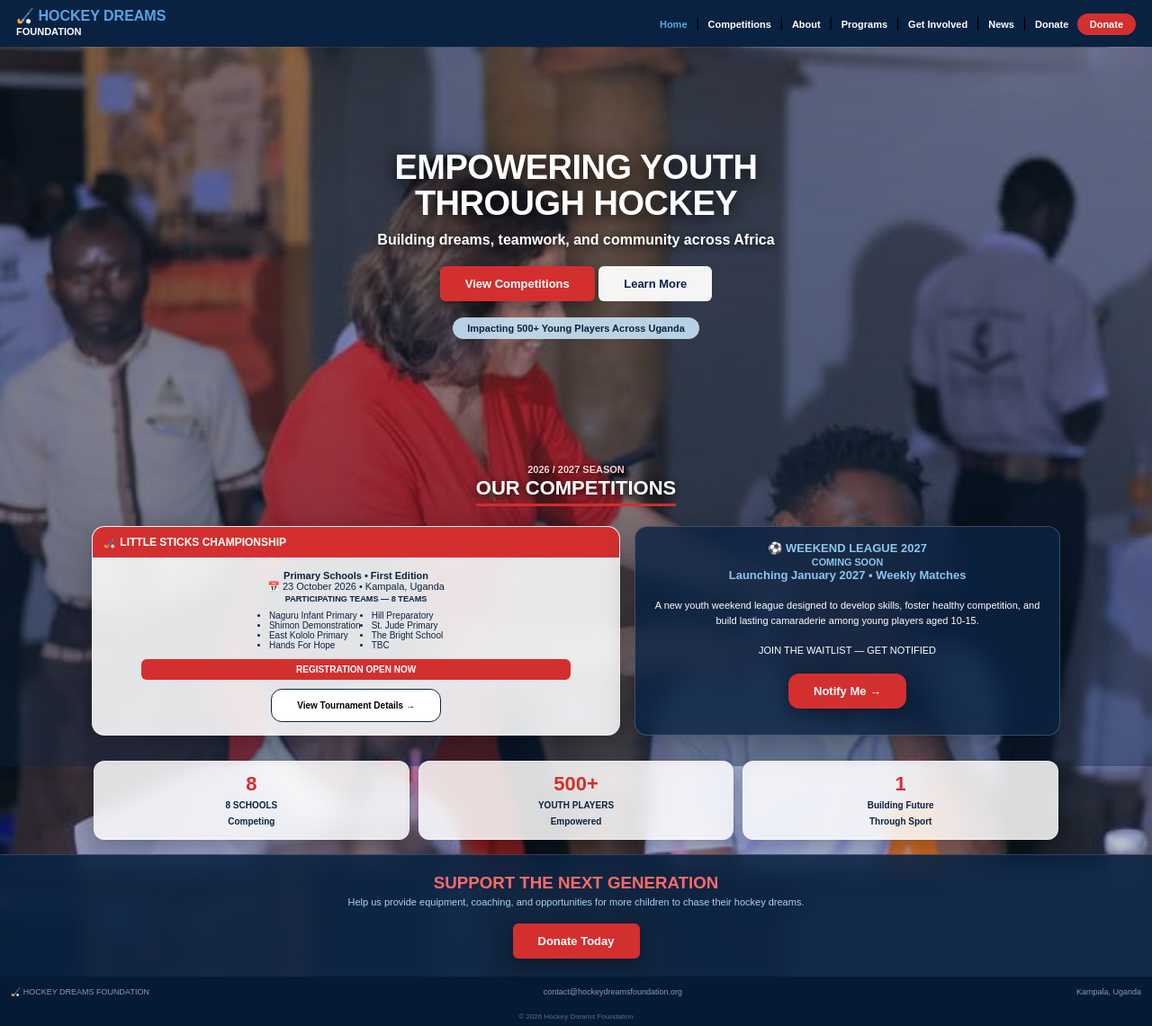
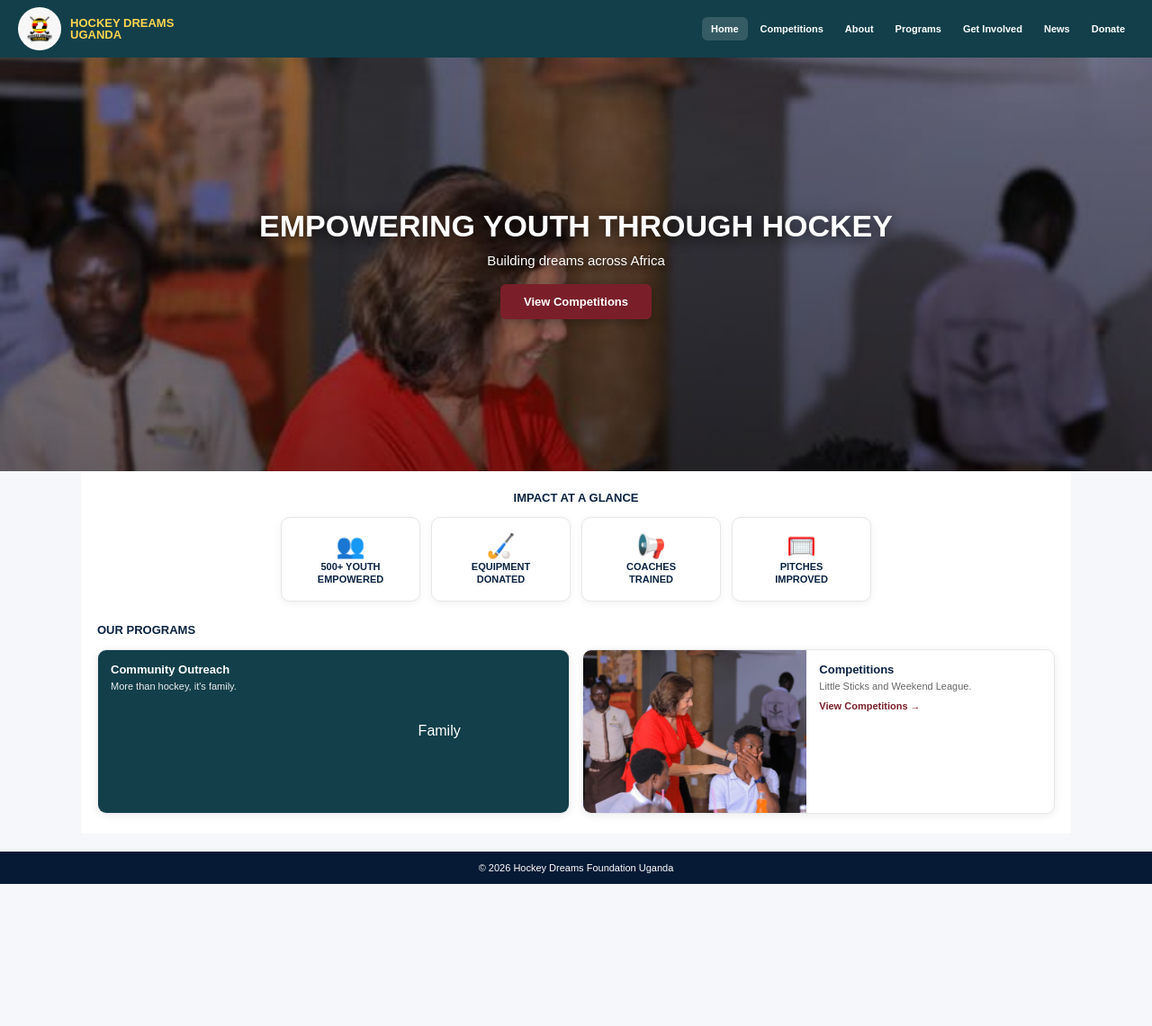
Before and after one commit to adminhockeydreamsugandaorg-alt/Hockey_Dreams_foundation, a plain HTML site: page index.html in a window 1280 px wide. Shown: the whole page at 90% size. After the commit the page ends 983 px from the top, so only its background shows below. Drawn offline with Linux system fonts and the light colour scheme.

Commit message:
Update index.html

```diff
--- a/index.html
+++ b/index.html
@@ -1,119 +1,91 @@
-<!DOCTYPE html><html><head><meta charset="UTF-8"><meta name="viewport" content="width=device-width,initial-scale=1"><title>Hockey Dreams</title>
+<!DOCTYPE html><html><head><meta charset="UTF-8"><meta name="viewport" content="width=device-width, initial-scale=1.0"><title>Hockey Dreams Uganda</title>
 <style>
-*{margin:0;padding:0;box-sizing:border-box;font-family:Arial}
-body{background:#0A2342}
-.header{background:rgba(10,35,66,0.92);backdrop-filter:blur(10px);padding:10px 18px;display:flex;justify-content:space-between;align-items:center;flex-wrap:wrap;position:sticky;top:0;z-index:999}
-.logo{font-weight:900;color:#5BA4E5;font-size:16px;line-height:1}.logo span{color:white;font-size:11px}
-.nav a{color:white;text-decoration:none;font-size:11px;font-weight:700;margin:0 5px;cursor:pointer}.nav a.active{color:#5BA4E5}
-.donate{background:#D32F2F;color:white;padding:6px 14px;border-radius:14px;font-weight:900;font-size:11px}
+*{margin:0;padding:0;box-sizing:border-box;font-family:Arial,system-ui}
+body{background:#f5f7fa}
+.header{background:#123F4A;color:white;padding:8px 20px;display:flex;justify-content:space-between;align-items:center;flex-wrap:wrap;position:sticky;top:0;z-index:999}
+.logo-area{display:flex;align-items:center;gap:10px}
+.logo-img{height:48px;width:auto;background:white;border-radius:50%;padding:2px}
+.logo-text{font-weight:900;color:#FFD54F;font-size:13px;line-height:1}
+.nav{display:flex;gap:4px;flex-wrap:wrap;font-size:11px;font-weight:700}
+.nav a{color:white;padding:7px 10px;border-radius:6px;cursor:pointer;text-decoration:none}
+.nav a.active{background:rgba(255,255,255,0.15)}
 .page{display:none}.page.active{display:block}
-
-/* FULL PAGE HERO BACKGROUND */
-#page-home{
-width:100%;
-min-height:100vh;
-background:linear-gradient(rgba(10,35,66,0.25),rgba(10,35,66,0.55)),url('community_small.jpg');
-background-size:cover;
-background-position:center top;
-background-attachment:fixed;
-}
-
-/* Transparent hero text */
-.hero-full{
-width:100%;
-height:55vh;
-min-height:320px;
-display:flex;
-flex-direction:column;
-justify-content:center;
-align-items:center;
-text-align:center;
-color:white;
-padding:20px
-}
-.hero-full h1{font-size:38px;font-weight:900;text-shadow:0 4px 20px rgba(0,0,0,0.9);line-height:1.05;letter-spacing:-0.5px}
-.hero-full .sub{margin:12px 0 20px;font-size:16px;font-weight:700;text-shadow:0 2px 10px rgba(0,0,0,0.8)}
-.btn{padding:12px 28px;border-radius:6px;font-weight:900;font-size:13px;border:none;cursor:pointer}
-.btn-red{background:#D32F2F;color:white;box-shadow:0 6px 20px rgba(0,0,0,0.4)}
-.btn-light{background:rgba(255,255,255,0.95);color:#0A2342}
-.tag{margin-top:18px;background:rgba(199,227,245,0.9);color:#0A2342;padding:6px 16px;border-radius:14px;font-size:11px;font-weight:800;display:inline-block;backdrop-filter:blur(5px)}
-
-/* TRANSPARENT CARDS - GLASS EFFECT */
-.title-transparent{text-align:center;padding:20px 0 10px}
-.title-transparent small{color:#FFD0D0;font-weight:800;font-size:11px;text-shadow:0 1px 5px rgba(0,0,0,0.8)}
-.title-transparent h2{color:white;font-weight:900;font-size:22px;border-bottom:3px solid #D32F2F;display:inline-block;padding-bottom:4px;text-shadow:0 2px 8px rgba(0,0,0,0.8)}
-
-.cards-transparent{max-width:1100px;margin:0 auto;padding:12px;display:flex;gap:16px;flex-wrap:wrap}
-.c1-transparent{flex:1.2;min-width:320px;background:rgba(255,255,255,0.88);backdrop-filter:blur(12px);-webkit-backdrop-filter:blur(12px);border:1px solid rgba(255,255,255,0.5);border-radius:14px;overflow:hidden;box-shadow:0 8px 32px rgba(0,0,0,0.3)}
-.c1h{background:#D32F2F;color:white;padding:10px 12px;font-weight:900;font-size:12px}
-.c1b{padding:14px;font-size:11px;color:#0A2342;text-align:center}
-.teams{display:flex;gap:12px;justify-content:center;text-align:left;font-size:10px;margin:8px 0}
-.open{background:#D32F2F;color:white;padding:6px;border-radius:6px;font-weight:900;font-size:10px;margin:10px 40px}
-.c2-transparent{flex:0.9;min-width:300px;background:rgba(10,35,66,0.82);backdrop-filter:blur(12px);-webkit-backdrop-filter:blur(12px);border:1px solid rgba(255,255,255,0.2);border-radius:14px;color:white;padding:16px;text-align:center;box-shadow:0 8px 32px rgba(0,0,0,0.3)}
-.c2-transparent h3{color:#8AC6F0;font-size:13px}
-
-.stats-transparent{max-width:1100px;margin:16px auto;display:flex;gap:10px;padding:0 14px;text-align:center;flex-wrap:wrap}
-.stat-transparent{flex:1;min-width:120px;padding:12px;background:rgba(255,255,255,0.85);backdrop-filter:blur(10px);border-radius:12px;border:1px solid rgba(255,255,255,0.4);box-shadow:0 4px 16px rgba(0,0,0,0.2)}
-.stat-transparent b{color:#D32F2F;font-size:22px;display:block}.stat-transparent span{font-size:10px;font-weight:700;color:#0A2342}
-
-.support-transparent{background:rgba(10,35,66,0.88);backdrop-filter:blur(10px);color:white;text-align:center;padding:20px;margin-top:14px;border-top:1px solid rgba(255,255,255,0.15)}
-.footer{background:#061A35;color:#8A9BAE;padding:12px;font-size:9px;display:flex;flex-wrap:wrap;justify-content:space-between}
+.hero-main{position:relative;width:100%;height:460px;background:linear-gradient(rgba(0,0,0,0.2),rgba(0,0,0,0.5)),url('community_small.jpg');background-size:cover;background-position:center top;display:flex;flex-direction:column;justify-content:center;align-items:center;text-align:center;color:white;padding:20px}
+.hero-main h1{font-size:34px;font-weight:900;text-shadow:0 3px 15px rgba(0,0,0,0.8);line-height:1.1}
+.hero-main p{margin:10px 0 18px;font-size:15px;font-weight:500;text-shadow:0 2px 8px rgba(0,0,0,0.8)}
+.btn-hero{background:#7A1F2A;color:white;border:none;padding:12px 26px;border-radius:6px;font-weight:800;cursor:pointer;font-size:13px;box-shadow:0 4px 12px rgba(0,0,0,0.3)}
+.section{max-width:1100px;margin:0 auto;padding:22px 18px;background:white}
+.section-title{text-align:center;font-weight:900;font-size:13px;color:#0A2342;margin-bottom:14px}
+.impact-grid{display:flex;gap:12px;justify-content:center;flex-wrap:wrap}
+.impact-card{background:white;border:1px solid #e5e7eb;border-radius:10px;padding:16px 12px;width:155px;text-align:center;box-shadow:0 2px 8px rgba(0,0,0,0.06)}
+.impact-card b{font-size:11px;color:#0A2342;display:block;line-height:1.3}
+.programs-grid{display:flex;gap:14px;flex-wrap:wrap;margin-top:10px}
+.prog-card{flex:1;min-width:280px;background:white;border-radius:10px;overflow:hidden;display:flex;box-shadow:0 2px 10px rgba(0,0,0,0.08);border:1px solid #e5e7eb}
+.prog-card-left{width:45%;background:#123F4A;color:white;padding:14px}
+.prog-card-right{width:55%}
+.prog-card img{width:100%;height:100%;object-fit:cover}
+.prog-card h4{font-size:13px;margin-bottom:4px}
+.prog-card p{font-size:11px;line-height:1.4;opacity:0.9}
+.link-red{color:#7A1F2A;font-size:11px;font-weight:800;margin-top:8px;display:inline-block;cursor:pointer}
+#comp-ls{width:100%;min-height:85vh;background:linear-gradient(rgba(0,0,0,0.2),rgba(0,0,0,0.6)),url('little_sticks_bg.jpg');background-size:cover;background-position:center;padding:20px}
+.ls-inner{max-width:950px;margin:0 auto;background:rgba(0,0,0,0.4);padding:20px;border-radius:10px;border:1px solid rgba(255,255,255,0.2);color:white}
+.ls-inner h3,.ls-inner h4{color:white}table{width:100%;border-collapse:collapse;font-size:13px;margin-top:10px}th{background:rgba(255,255,255,0.2);color:white;padding:8px;border-bottom:2px solid white}td{padding:8px;border-bottom:1px solid rgba(255,255,255,0.4);color:white;text-align:center}td:first-child{text-align:left}.sub-nav{display:flex;gap:6px;flex-wrap:wrap;margin:12px 0;padding-bottom:10px;border-bottom:1px solid rgba(255,255,255,0.3)}.sub-nav button{padding:6px 12px;border:1px solid rgba(255,255,255,0.5);background:rgba(255,255,255,0.15);color:white;border-radius:5px;font-weight:700;cursor:pointer}.sub-nav button.active{background:white;color:#0A2342}.tab{display:none}.tab.active{display:block}.comp-nav{display:flex;gap:8px;justify-content:center;margin:10px}.comp-nav button{padding:8px 16px;border-radius:20px;border:2px solid #0A2342;font-weight:800;cursor:pointer}.comp-nav button.active{background:#0A2342;color:white}
+.footer{background:#061A35;color:white;text-align:center;padding:12px;font-size:11px;margin-top:20px}
 </style></head><body>
-
 <div class="header">
-<div class="logo">🏑 HOCKEY DREAMS<br><span>FOUNDATION</span></div>
-<div class="nav"><a id="link-home" class="active" onclick="showPage('home')">Home</a> | <a id="link-competitions" onclick="showPage('competitions')">Competitions</a> | <a id="link-about" onclick="showPage('about')">About</a> | <a id="link-programs" onclick="showPage('programs')">Programs</a> | <a id="link-get" onclick="showPage('get')">Get Involved</a> | <a id="link-news" onclick="showPage('news')">News</a> | <a id="link-donate" onclick="showPage('donate')">Donate</a> <span class="donate" onclick="showPage('donate')">Donate</span></div>
+<div class="logo-area">
+<img src="logo.png" class="logo-img" alt="Hockey Dreams Uganda Logo">
+<div class="logo-text">HOCKEY DREAMS<br>UGANDA</div>
 </div>
+<div class="nav">
+<a id="link-home" class="active" onclick="showPage('home')">Home</a>
+<a id="link-competitions" onclick="showPage('competitions')">Competitions</a>
+<a id="link-about" onclick="showPage('about')">About</a>
+<a id="link-programs" onclick="showPage('programs')">Programs</a>
+<a id="link-get" onclick="showPage('get')">Get Involved</a>
+<a id="link-news" onclick="showPage('news')">News</a>
+<a id="link-donate" onclick="showPage('donate')">Donate</a>
+</div></div>
 
 <div id="page-home" class="page active">
-<div class="hero-full">
-<h1>EMPOWERING YOUTH<br>THROUGH HOCKEY</h1>
-<div class="sub">Building dreams, teamwork, and community across Africa</div>
-<div><button class="btn btn-red" onclick="showPage('competitions')">View Competitions</button> <button class="btn btn-light" onclick="showPage('about')">Learn More</button></div>
-<span class="tag">Impacting 500+ Young Players Across Uganda</span>
+<div class="hero-main">
+<h1>EMPOWERING YOUTH THROUGH HOCKEY</h1>
+<p>Building dreams across Africa</p>
+<button class="btn-hero" onclick="showPage('competitions')">View Competitions</button>
 </div>
-
-<div class="title-transparent"><small>2026 / 2027 SEASON</small><br><h2>OUR COMPETITIONS</h2></div>
-
-<div class="cards-transparent">
-<div class="c1-transparent">
-<div class="c1h">🏑 LITTLE STICKS CHAMPIONSHIP</div>
-<div class="c1b">
-<b>Primary Schools • First Edition</b><br>📅 23 October 2026 • Kampala, Uganda<br><small style="font-weight:800">PARTICIPATING TEAMS — 8 TEAMS</small>
-<div class="teams"><ul><li>Naguru Infant Primary</li><li>Shimon Demonstration</li><li>East Kololo Primary</li><li>Hands For Hope</li></ul><ul><li>Hill Preparatory</li><li>St. Jude Primary</li><li>The Bright School</li><li>TBC</li></ul></div>
-<div class="open">REGISTRATION OPEN NOW</div>
-<button class="btn" style="border:1px solid #0A2342;border-radius:12px;font-size:10px;background:white" onclick="showPage('competitions')">View Tournament Details →</button>
+<div class="section">
+<div class="section-title">IMPACT AT A GLANCE</div>
+<div class="impact-grid">
+<div class="impact-card"><div style="font-size:26px">👥</div><b>500+ YOUTH<br>EMPOWERED</b></div>
+<div class="impact-card"><div style="font-size:26px">🏑</div><b>EQUIPMENT<br>DONATED</b></div>
+<div class="impact-card"><div style="font-size:26px">📢</div><b>COACHES<br>TRAINED</b></div>
+<div class="impact-card"><div style="font-size:26px">🥅</div><b>PITCHES<br>IMPROVED</b></div>
+</div>
+<div style="margin-top:24px"><div class="section-title" style="text-align:left">OUR PROGRAMS</div>
+<div class="programs-grid">
+<div class="prog-card"><div class="prog-card-left"><h4>Community Outreach</h4><p>More than hockey, it's family.</p></div><div class="prog-card-right" style="background:#123F4A;display:flex;align-items:center;justify-content:center;color:white">Family</div></div>
+<div class="prog-card"><div class="prog-card-right"><img src="community_small.jpg"></div><div class="prog-card-left" style="background:white;color:#0A2342;width:60%"><h4 style="color:#0A2342">Competitions</h4><p style="color:#555">Little Sticks and Weekend League.</p><span class="link-red" onclick="showPage('competitions')">View Competitions →</span></div></div>
 </div></div>
-
-<div class="c2-transparent">
-<h3>⚽ WEEKEND LEAGUE 2027<br><small>COMING SOON</small><br>Launching January 2027 • Weekly Matches</h3><br>
-<p style="font-size:11px;line-height:1.5">A new youth weekend league designed to develop skills, foster healthy competition, and build lasting camaraderie among young players aged 10-15.<br><br>JOIN THE WAITLIST — GET NOTIFIED</p><br>
-<button class="btn btn-red" style="border-radius:12px" onclick="showPage('competitions')">Notify Me →</button>
 </div>
 </div>
 
-<div class="stats-transparent">
-<div class="stat-transparent"><b>8</b><span>8 SCHOOLS<br>Competing</span></div>
-<div class="stat-transparent"><b>500+</b><span>YOUTH PLAYERS<br>Empowered</span></div>
-<div class="stat-transparent"><b>1</b><span>Building Future<br>Through Sport</span></div>
-</div>
+<div id="page-competitions" class="page"><div style="background:white;padding:15px;text-align:center"><h2 style="font-weight:900;color:#0A2342">COMPETITIONS</h2><div class="comp-nav"><button id="btn-ls" class="active" onclick="showComp('ls')">Little Sticks 2026</button><button id="btn-wl" onclick="showComp('wl')">Weekend League 2027</button></div></div>
+<div id="comp-ls"><div class="ls-inner"><h3>🏑 Little Sticks 2026</h3><div class="sub-nav"><button id="sbtn-teams" class="active" onclick="showSub('teams')">Teams</button><button id="sbtn-fixtures" onclick="showSub('fixtures')">Fixtures</button><button id="sbtn-table" onclick="showSub('table')">Table</button><button id="sbtn-results" onclick="showSub('results')">Results</button></div>
+<div id="tab-teams" class="tab active"><h4>Teams</h4><p>City Lions<br>Kampala Tigers</p></div>
+<div id="tab-fixtures" class="tab"><h4>Fixtures</h4><table><tr><th>Date</th><th>Match</th><th>Time</th></tr><tr><td>23 Oct</td><td>City vs Kampala</td><td>9AM</td></tr></table></div>
+<div id="tab-table" class="tab"><h4>RESULTS TABLE</h4><table><tr><th>TEAM</th><th>P</th><th>W</th><th>D</th><th>L</th><th>PTS</th><th>GOALS</th></tr><tr><td>Lions Club</td><td>5</td><td>4</td><td>0</td><td>1</td><td>12</td><td>14-3</td></tr><tr><td>Consertnators</td><td>5</td><td>3</td><td>0</td><td>2</td><td>12</td><td>12-11</td></tr></table></div>
+<div id="tab-results" class="tab"><h4>Results</h4><table><tr><th>Date</th><th>Match</th><th>Score</th></tr><tr><td>22 Oct</td><td>City 2-1 Kampala</td><td>FT</td></tr></table></div>
+</div></div><div id="comp-wl" style="display:none"><div class="section"><h3>Weekend League 2027</h3><p>Coming March 2027</p></div></div></div>
 
-<div class="support-transparent"><h3 style="color:#FF6B6B">SUPPORT THE NEXT GENERATION</h3><p style="font-size:11px;color:#A8D4F0;margin-top:4px">Help us provide equipment, coaching, and opportunities for more children to chase their hockey dreams.</p><br><button class="btn btn-red" onclick="showPage('donate')">Donate Today</button></div>
-
-<div class="footer"><div>🏑 HOCKEY DREAMS FOUNDATION</div><div>contact@hockeydreamsfoundation.org</div><div>Kampala, Uganda</div></div>
-<div style="background:#061A35;text-align:center;color:#5A6D80;font-size:8px;padding:6px">© 2026 Hockey Dreams Foundation</div>
-</div>
-
-<!-- OTHER PAGES KEEP WHITE BACKGROUND -->
-<div id="page-competitions" class="page"><div style="background:white;padding:14px;text-align:center"><h2 style="color:#0A2342">COMPETITIONS</h2><button onclick="showComp('ls')" id="btn-ls" style="background:#0A2342;color:white;padding:7px 14px;border-radius:14px;font-weight:800">Little Sticks 2026</button> <button onclick="showComp('wl')" id="btn-wl" style="padding:7px 14px;border-radius:14px;font-weight:800">Weekend League</button></div><div id="comp-ls" style="min-height:75vh;background:linear-gradient(rgba(0,0,0,0.3),rgba(0,0,0,0.6)),url('community_small.jpg');background-size:cover;padding:18px;color:white"><h3>Little Sticks 2026 - 8 Schools • 23 Oct 2026</h3></div><div id="comp-wl" style="display:none;padding:20px;background:white;min-height:70vh"><h3>Weekend League 2027</h3><p>Launching Jan 2027</p></div></div>
-<div id="page-about" class="page"><div style="padding:24px;background:white;min-height:70vh"><h2>About</h2><p>Empowering youth through hockey.</p></div></div>
-<div id="page-programs" class="page"><div style="padding:24px;background:white;min-height:70vh"><h2>Programs</h2><p>Little Sticks, Weekend League, Outreach</p></div></div>
-<div id="page-get" class="page"><div style="padding:24px;background:white;min-height:70vh"><h2>Get Involved</h2><p>contact@hockeydreamsfoundation.org</p></div></div>
-<div id="page-news" class="page"><div style="padding:24px;background:white;min-height:70vh"><h2>News</h2><p>8 Schools joined!</p></div></div>
-<div id="page-donate" class="page"><div style="padding:40px;background:#0A2342;color:white;text-align:center;min-height:70vh"><h2>Support Our Mission</h2><br><button class="btn btn-red">Donate Today</button></div></div>
-
+<div id="page-about" class="page"><div class="section"><h2>About Us</h2><p>We empower youth across Uganda through hockey.</p></div></div>
+<div id="page-programs" class="page"><div class="section"><h2>Programs</h2><p>Little Sticks, Weekend League, Clinics</p></div></div>
+<div id="page-get" class="page"><div class="section"><h2>Get Involved</h2><p>contact@hockeydreamsfoundation.org</p></div></div>
+<div id="page-news" class="page"><div class="section"><h2>News</h2><p>Oct 2026: 8 schools joined!</p></div></div>
+<div id="page-donate" class="page"><div class="section" style="text-align:center"><h2>Support</h2><p>$20 = Equipment for 1 child</p><br><button class="btn-hero">Donate Today</button></div></div>
+<div class="footer">© 2026 Hockey Dreams Foundation Uganda</div>
 <script>
-function showPage(n){document.querySelectorAll('.page').forEach(p=>{p.style.display='none';p.classList.remove('active')});var pg=document.getElementById('page-'+n);if(pg){pg.style.display='block';pg.classList.add('active')}document.querySelectorAll('.nav a').forEach(a=>a.classList.remove('active'));var l=document.getElementById('link-'+n);if(l)l.classList.add('active');window.scrollTo(0,0)}
-function showComp(c){document.getElementById('comp-ls').style.display=(c=='ls')?'block':'none';document.getElementById('comp-wl').style.display=(c=='wl')?'block':'none'}
+function showPage(n){var all=document.querySelectorAll('.page');for(var i=0;i<all.length;i++){all[i].style.display='none';all[i].classList.remove('active');}var p=document.getElementById('page-'+n);if(p){p.style.display='block';p.classList.add('active');}var links=document.querySelectorAll('.nav a');for(var j=0;j<links.length;j++) links[j].classList.remove('active');var l=document.getElementById('link-'+n);if(l) l.classList.add('active');window.scrollTo(0,0);}
+function showComp(c){document.getElementById('comp-ls').style.display=(c=='ls')?'block':'none';document.getElementById('comp-wl').style.display=(c=='wl')?'block':'none';document.getElementById('btn-ls').classList.toggle('active',c=='ls');document.getElementById('btn-wl').classList.toggle('active',c=='wl');}
+function showSub(s){document.querySelectorAll('#comp-ls .tab').forEach(t=>t.classList.remove('active'));document.querySelectorAll('#comp-ls .sub-nav button').forEach(b=>b.classList.remove('active'));document.getElementById('tab-'+s).classList.add('active');document.getElementById('sbtn-'+s).classList.add('active');}
 showPage('home');
 </script></body></html>
```
